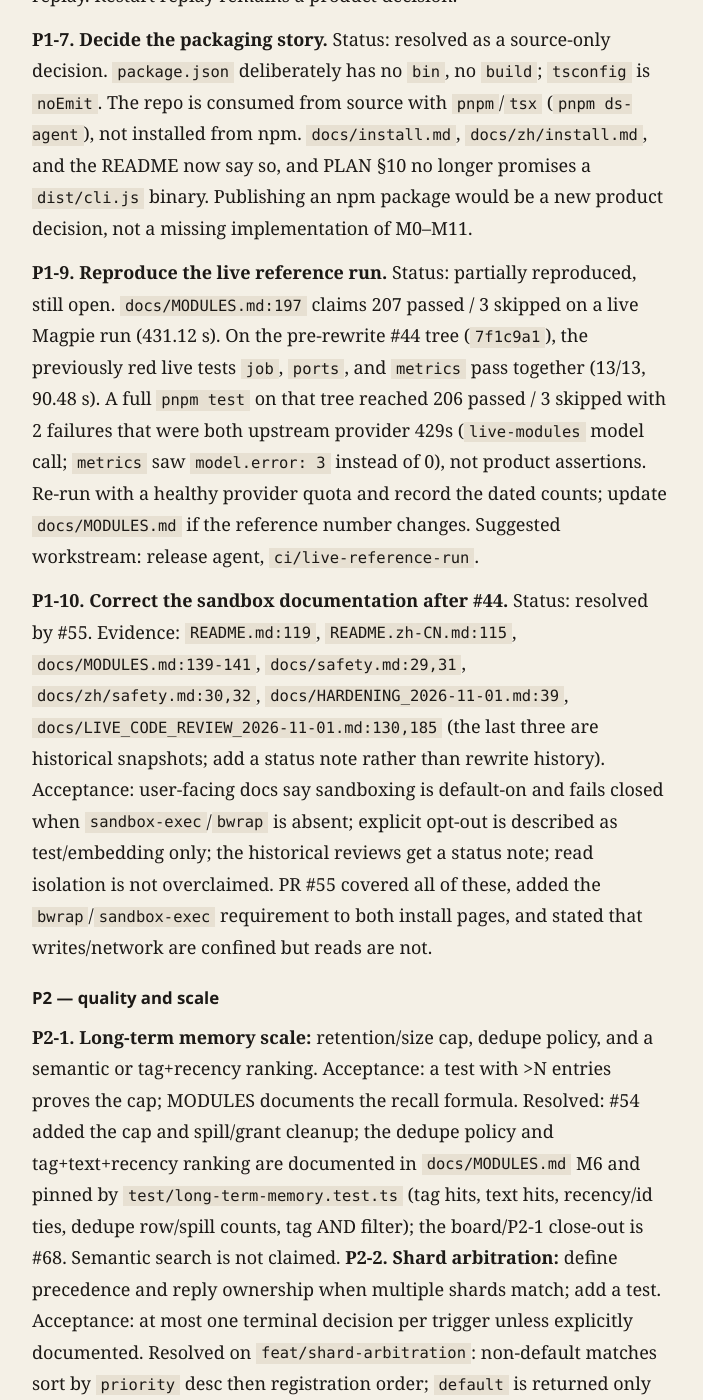
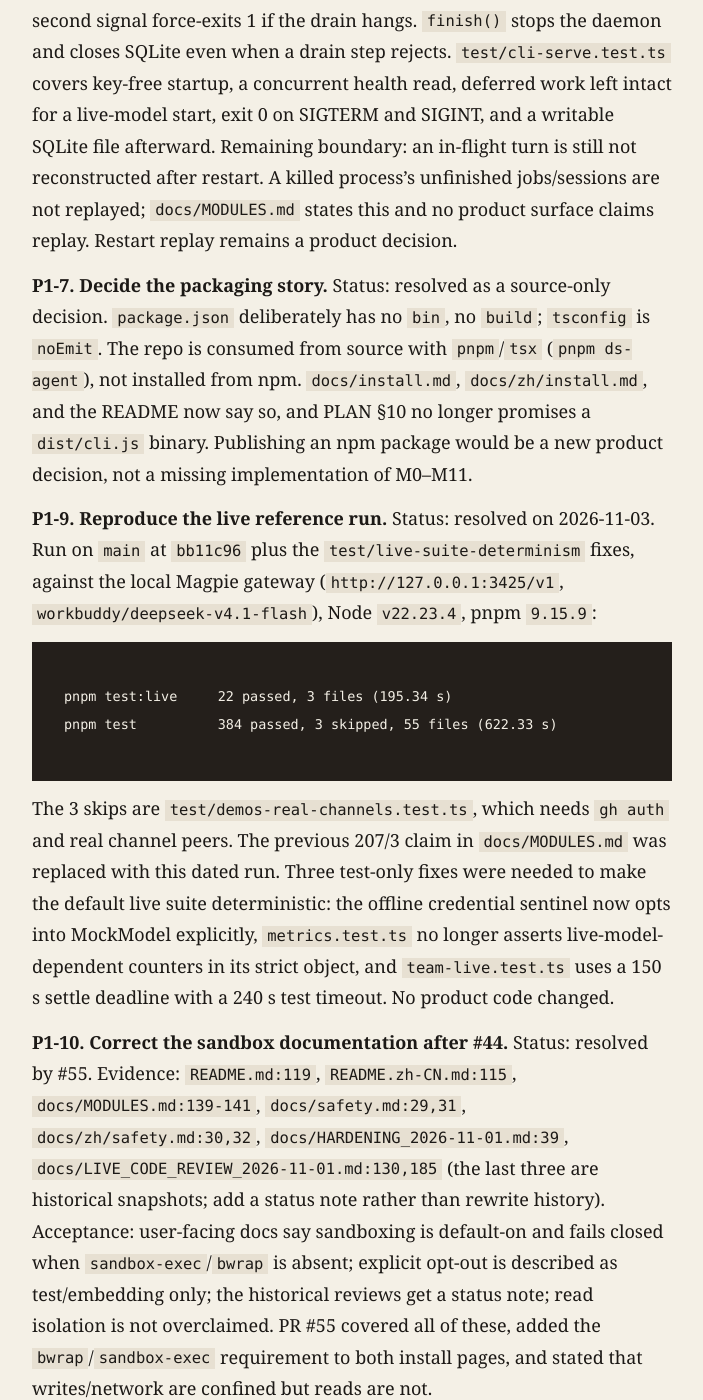
Before and after one commit to LofiSu/deepseek-super-agent, a Jekyll site: the page built from docs/ROADMAP.md, in a window 1280 px wide and 1400 px high, scrolled down 18198 px. Shown: the whole window, without its empty margins (288-991 px from the left). Built offline with Jekyll 4.4.1, drawn with Linux system fonts in a browser that asks for light colours; our own code applies the rules of GitHub Pages for plain Markdown files; some of the changed text lies outside the part shown.

Commit message:
docs: record the 2026-11-03 live reference run
Reproduced P1-9 on the local Magpie gateway with workbuddy/deepseek-v4.1-flash:
pnpm test:live 22/22 (195.34 s), full pnpm test 384 passed / 3 skipped / 55
files (622.33 s). Refresh the coverage and offline counts after #64.

````diff
--- a/docs/ROADMAP.md
+++ b/docs/ROADMAP.md
@@ -1,9 +1,9 @@
 # Plan audit and living roadmap
 
 > Status: living document · First audit: 2026-11-02 against `8f8e104` ·
-> Revised: 2026-11-02 against `e4ea8e9` · Repo: `LofiSu/deepseek-super-agent`
+> Revised: 2026-11-03 against `bb11c96` · Repo: `LofiSu/deepseek-super-agent`
 >
-> Sources for current-state claims: `origin/main` at `e4ea8e9` (`PLAN.md`,
+> Sources for current-state claims: `origin/main` at `bb11c96` (`PLAN.md`,
 > `README.md`, `README.zh-CN.md`, `docs/install.md`, `docs/zh/install.md`,
 > `docs/MODULES.md`, `docs/HARDENING_2026-11-01.md`), `src/`, `test/`,
 > `package.json`, `.github/workflows/`, and the `gh` PR history.
@@ -29,6 +29,7 @@
 | 2026-11-02 | `f57fd2b` | #57 bounded lifecycle history and #58 PLAN §1.4 stack correction merged; P0-4 and P1-4 resolved. |
 | 2026-11-02 | `e4ea8e9` | Post-rewrite re-audit after #39, #60, and #61: P1-2, P1-1/P1-7 (docs), and the slow-path/README claims resolved; C15/C12/C14 rows corrected. The board uses PR numbers; the rows above keep the SHAs observed at the time. |
 | 2026-11-02 | `6ab69e5` | P2-5: coverage baseline measured; `lint`, `format:check`, and `test:coverage` added to the required CI job. |
+| 2026-11-03 | `bb11c96` | Live reference run reproduced on local Magpie (`workbuddy/deepseek-v4.1-flash`): `pnpm test` 384 passed / 3 skipped / 55 files (622.33 s), `pnpm test:live` 22/22 (195.34 s); P1-9 resolved. Three test-only fixes make the default live suite deterministic. |
 
 PR history correction: the audit base `8f8e104` is **#37** (GitHub Pages).
 **#38** (`566d308`, opt-in domain naming) merged just before it. The refactor is
@@ -95,7 +96,7 @@ not evidence (see `docs/CODE_REVIEW_METHOD.md`).
 
 | Domain | Status | Evidence | Gap |
 |--------|--------|----------|-----|
-| **评测与指标** (T45) | done | `src/metrics/metrics.ts`, `curve.ts`, `bakeoff.ts`, `batching-bench.ts`; `src/cli/bakeoff.ts`; `test/metrics.test.ts`, `metrics-curve.test.ts`, `batching-bench.test.ts`, `runtime-integration.test.ts` | Counters, `curveSamples`, `model.call`, `compareBakeoff`, and `pnpm bench:bakeoff` exist. A live bake-off is a manual measurement (needs a model key); it is not a CI gate. `docs/MODULES.md:197` claims 207 passed / 3 skipped on a live Magpie run; unverified in this audit (P1-9). |
+| **评测与指标** (T45) | done | `src/metrics/metrics.ts`, `curve.ts`, `bakeoff.ts`, `batching-bench.ts`; `src/cli/bakeoff.ts`; `test/metrics.test.ts`, `metrics-curve.test.ts`, `batching-bench.test.ts`, `runtime-integration.test.ts` | Counters, `curveSamples`, `model.call`, `compareBakeoff`, and `pnpm bench:bakeoff` exist. A live bake-off is a manual measurement (needs a model key); it is not a CI gate. The live reference run is reproduced: `pnpm test` 384 passed / 3 skipped on 2026-11-03 (P1-9). |
 | **扩展** — Router shards (T46) | done | `src/ingress/shards.ts`; `Disposition.shards` in `src/shared/types.ts:85-91`; `Runtime.create` registers `DS_AGENT_SHARDS` (`src/runtime.ts:151-166`); `Harness.launch` runs one Router session per shard (`src/harness/loop.ts:74-77,145-160`); `test/router-shards.test.ts`, `runtime-integration.test.ts` | P2-2 is resolved on `feat/shard-arbitration`: matches sort by `priority` desc then registration order, `default` is fallback-only, and every matching shard runs its Router session. The first shard is the single reply owner and the only session allowed to emit a terminal decision; later shards share the Ticket/Thread and are rejected by the tool guard. Ownership comes from the trigger named by the call (mismatched trigger/ticket pairs are rejected), and `Evals.decide` dedupes terminal decisions per trigger. Shards remain routing metadata, not multi-process placement. |
 | **扩展** — Worker mesh (T47) | partial | `src/harness/mesh.ts`; `Assignment.node` in `src/shared/types.ts:102-120`; placement event in `src/harness/loop.ts:84-89,129-141`; `test/worker-mesh.test.ts`, `runtime-integration.test.ts` | Placement is logical and single-process. When capacity is full, `launch` logs `node=none capacity-full` and still runs the Worker; there is no queue, rejection, or backpressure. Cross-host transport is external, which is acceptable, but capacity enforcement is not. This is P1-3. |
 | **长期记忆** (T48) | partial | `src/memory/long-term.ts`; write on terminal ticket in `src/runtime.ts:201-216`; recall injection in `src/runtime.ts:274-282`; `test/long-term-memory.test.ts`, `runtime-integration.test.ts` | One redacted entry per ticket, keyword AND recall, three results. #54 added retention (count/age, default 1000 entries / 90 days, 0 disables) with transactional spill+grant cleanup and configurable env. #68 added same-ticket dedupe (normalized redacted text, tag union, no extra row/spill, missing-spill zombies never reused) and deterministic tag+text+recency ranking (formula in `docs/MODULES.md` M6); P2-1 is resolved (#54, #68). Semantic/multi-hop search and the month-scale story remain open. Documented as partial in `README.md:115`. |
@@ -130,7 +131,10 @@ The project can be called complete only when **all** of these are true.
    green, with no live key, on every PR. New domain tests must run, not skip.
 2. Live reference run: `pnpm test` green on a documented model/gateway, with the
    date, model id, pass/skip counts, and transcript path recorded.
-   `docs/MODULES.md:197` claims 207 passed / 3 skipped; reproduce it (P1-9).
+   **Satisfied on 2026-11-03 (P1-9):** local Magpie gateway
+   `http://127.0.0.1:3425/v1`, `workbuddy/deepseek-v4.1-flash`; `pnpm test`
+   384 passed / 3 skipped / 55 files (622.33 s). Transcript:
+   `/tmp/ds-agent-live-e2e-logs/full-2026-11-03.log`. The 3 skips are the real-channel demo tests.
 3. Real-channel acceptance: `pnpm demo` (real GitHub issues + comments) and
    `pnpm demo:feishu` run on a release candidate, with artifacts under
    `/tmp/ds-agent-live-e2e-logs/`. A green offline suite is not a substitute.
@@ -359,16 +363,23 @@ a `dist/cli.js` binary. Publishing an npm package would be a new product
 decision, not a missing implementation of M0–M11.
 
 **P1-9. Reproduce the live reference run.**
-Status: partially reproduced, still open. `docs/MODULES.md:197` claims 207
-passed / 3 skipped on a live Magpie run (431.12 s). On the pre-rewrite #44 tree
-(`7f1c9a1`), the previously red live tests `job`, `ports`, and `metrics` pass
-together (13/13, 90.48 s). A full `pnpm test` on that tree reached 206 passed /
-3 skipped with 2 failures that
-were both upstream provider 429s (`live-modules` model call; `metrics` saw
-`model.error: 3` instead of 0), not product assertions. Re-run with a healthy
-provider quota and record the dated counts; update `docs/MODULES.md` if the
-reference number changes.
-Suggested workstream: release agent, `ci/live-reference-run`.
+Status: resolved on 2026-11-03. Run on `main` at `bb11c96` plus the
+`test/live-suite-determinism` fixes, against the local Magpie gateway
+(`http://127.0.0.1:3425/v1`, `workbuddy/deepseek-v4.1-flash`), Node
+`v22.23.4`, pnpm `9.15.9`:
+
+```text
+pnpm test:live     22 passed, 3 files (195.34 s)
+pnpm test          384 passed, 3 skipped, 55 files (622.33 s)
+```
+
+The 3 skips are `test/demos-real-channels.test.ts`, which needs `gh auth` and
+real channel peers. The previous 207/3 claim in `docs/MODULES.md` was replaced
+with this dated run. Three test-only fixes were needed to make the default live
+suite deterministic: the offline credential sentinel now opts into MockModel
+explicitly, `metrics.test.ts` no longer asserts live-model-dependent counters in
+its strict object, and `team-live.test.ts` uses a 150 s settle deadline with a
+240 s test timeout. No product code changed.
 
 **P1-10. Correct the sandbox documentation after #44.**
 Status: resolved by #55.
@@ -481,7 +492,7 @@ the work is already public.
 | P1-6 | `ds-agent serve` + in-flight resume |  | `daemon-serve` | #66 | partially resolved (serve; no restart replay) | `serve` runs the daemon timer over persisted state (no inbound channel loop), drains on SIGINT/SIGTERM, exits 0; second signal forces 1. In-flight turn is still not reconstructed after restart |
 | P1-7 | Packaging decision |  |  |  | resolved (source-only) | No `bin`/`build`; install docs say source-only via `pnpm` |
 | P1-8 | Fail-closed filesystem sandbox |  | `fix/env-fail-closed-sandbox` | #44 | resolved | Missing wrapper throws; CI installs `bubblewrap` |
-| P1-9 | Reproduce live reference run |  |  |  | partially reproduced | 3/3 previously red live files pass; full run hit provider 429, not assertion failures |
+| P1-9 | Reproduce live reference run |  | `test/live-suite-determinism` |  | resolved | Local Magpie `workbuddy/deepseek-v4.1-flash`, 2026-11-03: `pnpm test:live` 22/22 (195.34 s); full `pnpm test` 384 passed / 3 skipped / 55 files (622.33 s); 3 skips are real-channel demos |
 | P1-10 | Correct sandbox docs to default-on/fail-closed |  | `docs/fail-closed-sandbox` | #55 | resolved | User docs no longer describe `DS_AGENT_SANDBOX=1` opt-in; reads not overclaimed |
 | P2-1 | LTM retention/ranking |  | `feat/ltm-retention`, `feat/ltm-ranking-dedupe` | #54, #68 | resolved | Retention 1000/90 + spill cleanup (#54); dedupe (same-ticket normalized text, tag union, no extra row/spill) and tagHits/textHits/createdAt/id ranking tested with an injected clock; formula in `docs/MODULES.md` M6 |
 | P2-2 | Shard arbitration | LofiSu | `feat/shard-arbitration` | #69 | resolved | Precedence documented + tests: priority-desc/registration order, default fallback-only, first shard owns reply + terminal decision; owner resolved from the supplied trigger; idempotent decisions; one ticket/decision per trigger |
@@ -512,6 +523,27 @@ npx tsc --noEmit                                      pass
 CI=true DS_AGENT_ALLOW_MOCK_FIXTURE=1 npx vitest run  278 passed, 15 skipped, 41 files, 2.26 s
 ```
 
+### Live reference run (`main` at `bb11c96` + `test/live-suite-determinism`, 2026-11-03)
+
+Local Magpie gateway `http://127.0.0.1:3425/v1`, model
+`workbuddy/deepseek-v4.1-flash`, Node `v22.23.4`, pnpm `9.15.9`:
+
+```text
+pnpm typecheck                                        pass
+pnpm lint                                             lint ok (215 tracked files)
+pnpm format:check                                     pass
+pnpm test:coverage                                    371 passed, 51 files; 103 src files
+                                                      lines 80.68%, branches 79.67%, functions 89.72% (no threshold)
+CI=true DS_AGENT_ALLOW_MOCK_FIXTURE=1 npx vitest run  372 passed, 15 skipped, 55 files
+pnpm test:live                                        22 passed, 3 files (195.34 s)
+pnpm test                                             384 passed, 3 skipped, 55 files (622.33 s)
+```
+
+The 3 skips in the live run are `demos-real-channels.test.ts`; the 15 offline
+skips are the live and real-channel suites. Transcripts:
+`/tmp/ds-agent-live-e2e-logs/full-2026-11-03.log` (full) and `/tmp/ds-agent-live-e2e-logs/full-2026-11-03-pre-fix.log`
+(pre-fix failure evidence).
+
 ### P2-2 branch (`feat/shard-arbitration`)
 
 ```text
@@ -528,17 +560,16 @@ The 15 skipped tests are the live/real-channel suites:
 the pre-rewrite #44 tree reported 196 passed / 15 skipped / 35 files; #39, #53,
 #54, #57, #60, and the docs PRs account for the additional 17 offline tests.
 
-`docs/MODULES.md:197` claims a **live** Magpie run of 207 passed / 3 skipped
-(431.12 s). That is a different configuration from the offline gate: the live
-suite runs the 15 normally-skipped tests. It was not reproduced in this audit
-(no live key), so treat 207/3 as unverified. The offline CI evidence is 196/15.
+The old `docs/MODULES.md` claim of 207 passed / 3 skipped is superseded by the
+2026-11-03 live reference run above (384 passed / 3 skipped / 55 files). The
+offline gate and the live suite are separate configurations; neither replaces
+the real-channel acceptance path.
 
-Not verified in this audit (no live key / no `gh` auth):
+Not verified in this audit (no `gh` auth / no real channel peers):
 
 - `pnpm demo` real GitHub acceptance.
 - `pnpm demo:feishu`.
 - `pnpm bench:bakeoff` numbers.
-- The live 207/3 count.
 
 Do not mark those claims `[x]` until someone reproduces them.
 
````
Also changed, not shown: docs/MODULES.md (+7 -4 lines).
